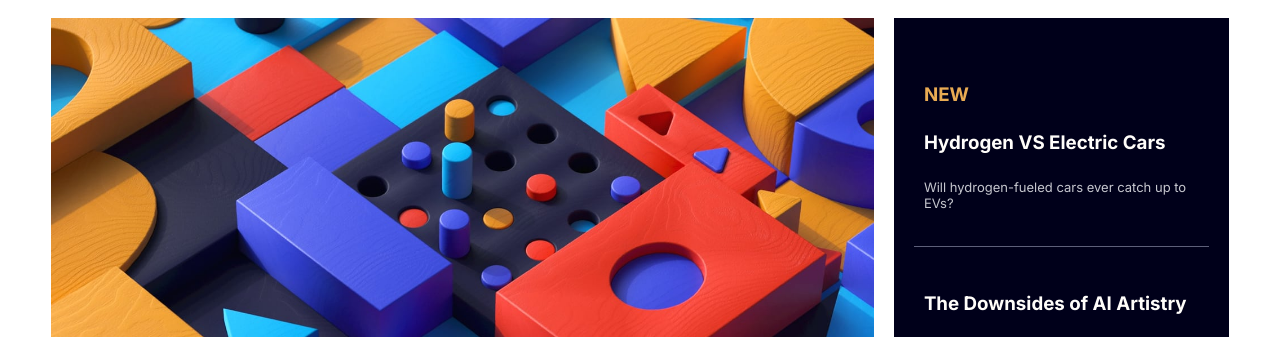
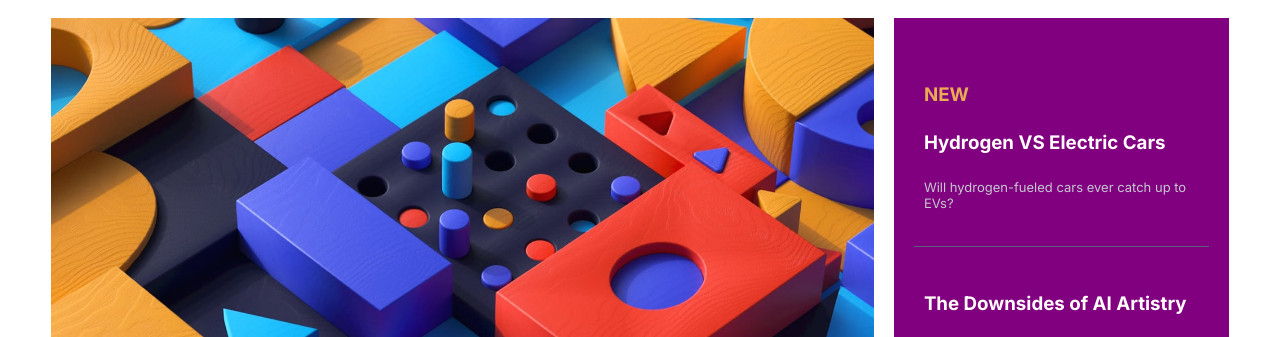
Before and after one commit to arib10/geegstack-lecture2, a plain HTML site: page index.html in a window 1280 px wide. Shown: the part 137-474 px from the top of the page. Drawn offline with Linux system fonts and the light colour scheme.

Commit message:
changed aside bg color

```diff
--- a/newshomepage.css
+++ b/newshomepage.css
@@ -52,7 +52,7 @@ div.web-info{
     padding-right: 20px;
 }
 aside{
-    background-color: hsl(240, 100%, 5%);
+    background-color: purple;
     padding: 20px;
     color: hsl(233, 8%, 79%);
 }
```
